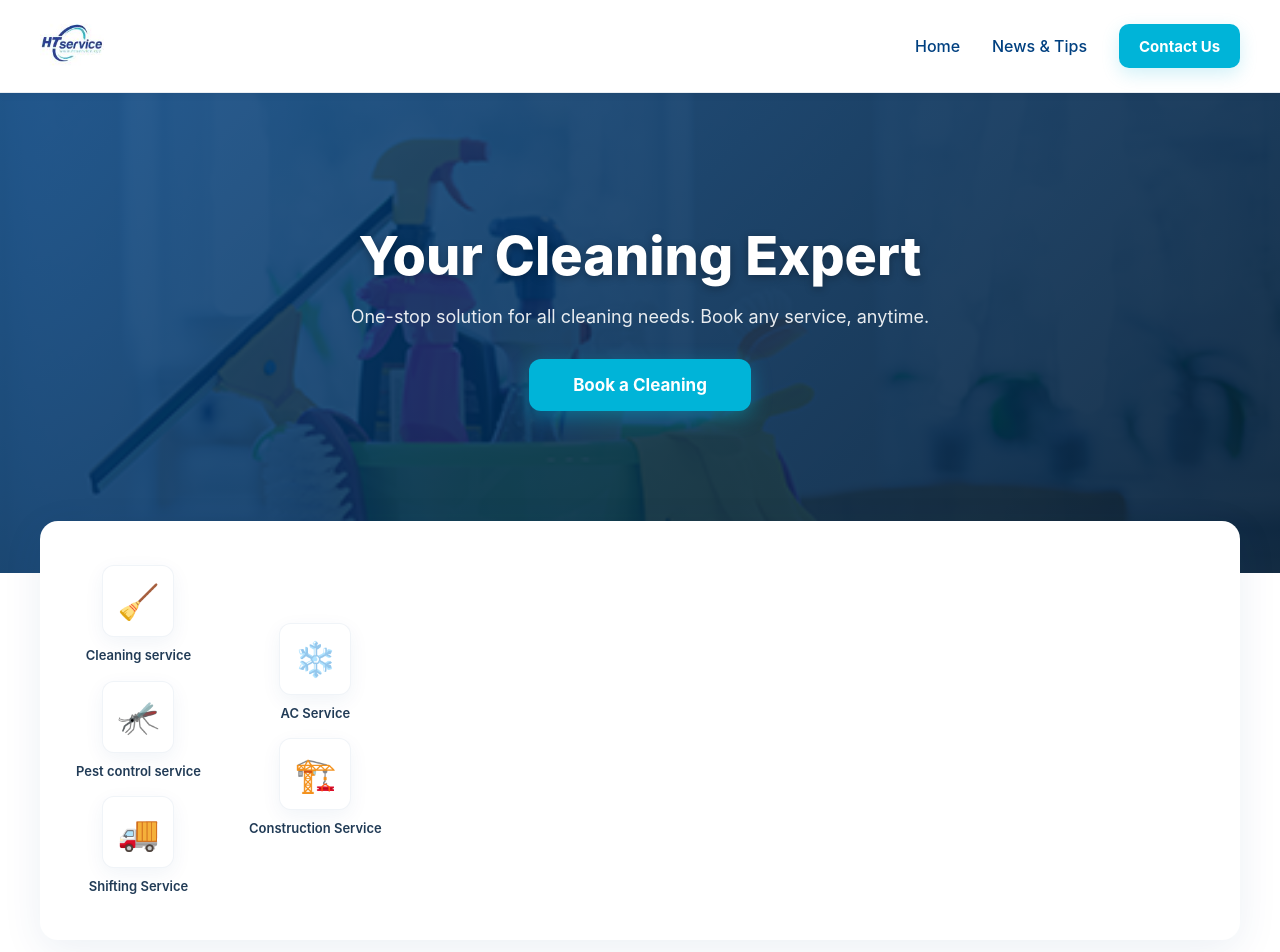
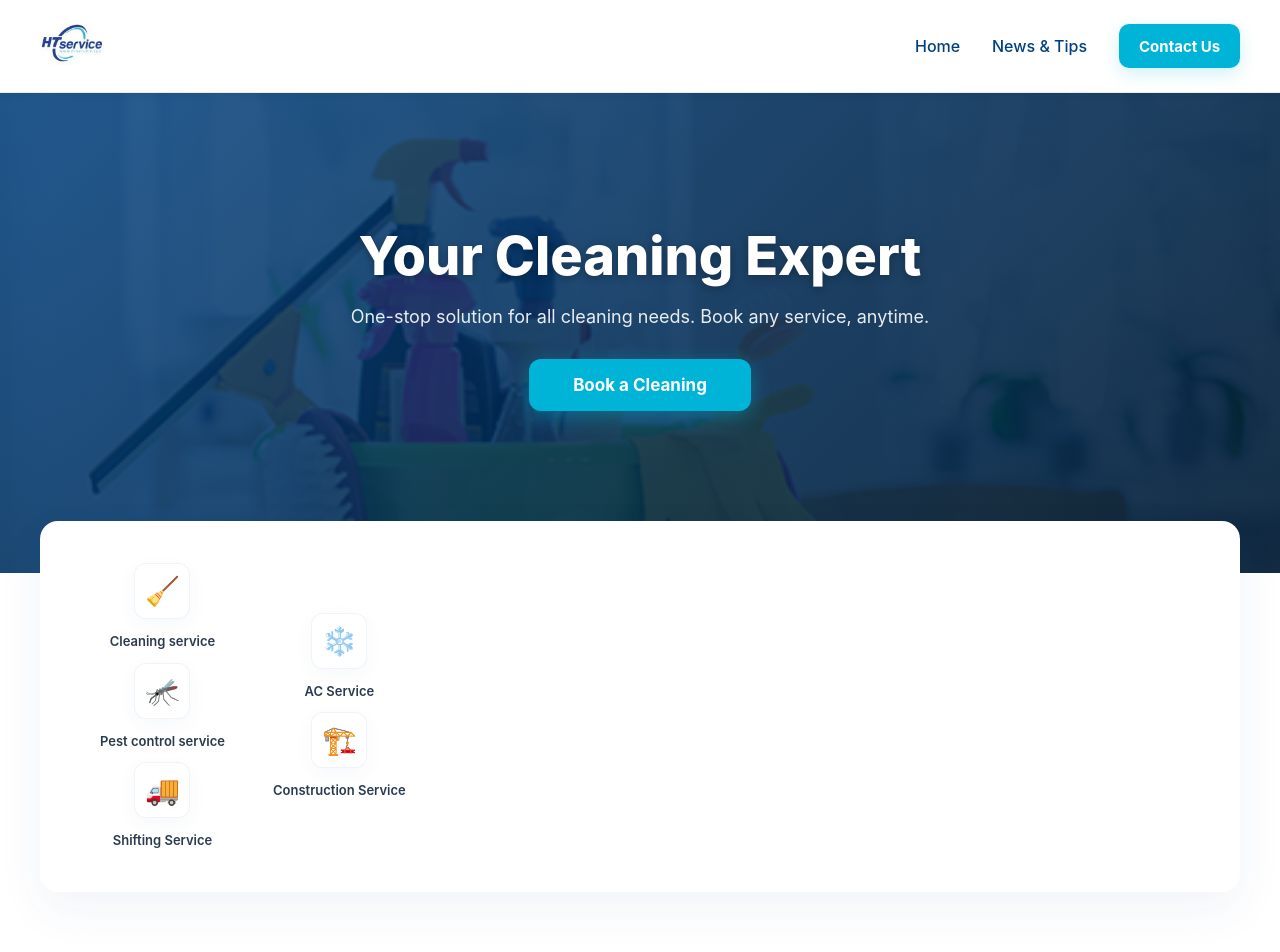
Before and after one commit to RetroRabiul/HTService, a Next.js app: page / in a window 1280 px wide. Shown: the top 952 px of the page. Built offline with nearby package versions, Linux system fonts and the light colour scheme.

Commit message:
Refine category tiles: adjust padding, icon size, shadows to match desktop mock

```diff
--- a/styles/Home.module.css
+++ b/styles/Home.module.css
@@ -135,17 +135,17 @@
   margin: -52px auto 0;
   max-width: 1200px;
   border-radius: 18px;
-  box-shadow: 0 10px 40px rgba(0,64,128,0.08);
-  padding: 36px 24px;
+  box-shadow: 0 18px 48px rgba(0,64,128,0.06);
+  padding: 36px 48px;
   position: relative;
   z-index: 10;
 }
 .categoriesGrid { display: grid; grid-template-columns: repeat(5, 1fr); gap: 18px 28px; justify-items: center; align-items: center; }
-.categoryTile { display:flex; flex-direction:column; align-items:center; gap:10px; cursor:pointer; padding:8px 12px; border-radius:10px; transition: background 0.18s, transform 0.12s; }
+.categoryTile { display:flex; flex-direction:column; align-items:center; gap:8px; cursor:pointer; padding:6px 12px; border-radius:10px; transition: background 0.18s, transform 0.12s; }
 .categoryTile:hover { background: transparent; }
-.categoryIcon { width:72px; height:72px; border-radius:12px; border:1.5px solid rgba(0,64,128,0.06); display:flex; align-items:center; justify-content:center; font-size:34px; background: #ffffff; transition: border-color 0.18s, box-shadow 0.18s, transform 0.12s; box-shadow: 0 6px 20px rgba(0,64,128,0.06); }
+.categoryIcon { width:56px; height:56px; border-radius:12px; border:1.5px solid rgba(0,64,128,0.06); display:flex; align-items:center; justify-content:center; font-size:28px; background: #ffffff; transition: border-color 0.18s, box-shadow 0.18s, transform 0.12s; box-shadow: 0 6px 20px rgba(0,64,128,0.04); }
 .categoryTile:hover .categoryIcon { border-color: rgba(0,64,128,0.12); box-shadow: 0 10px 30px rgba(0,64,128,0.08); transform: translateY(-4px); }
-.categoryLabel { font-size:13px; font-weight:600; color:#213b56; text-align:center; line-height:1.35; transition: color 0.18s; }
+.categoryLabel { font-size:13px; font-weight:600; color:#2b3b4f; text-align:center; line-height:1.35; transition: color 0.18s; margin-top:6px; }
 .categoryTile:hover .categoryLabel { color: #004080; }
 
 /* ── Sections ───────────────────────────── */
```
